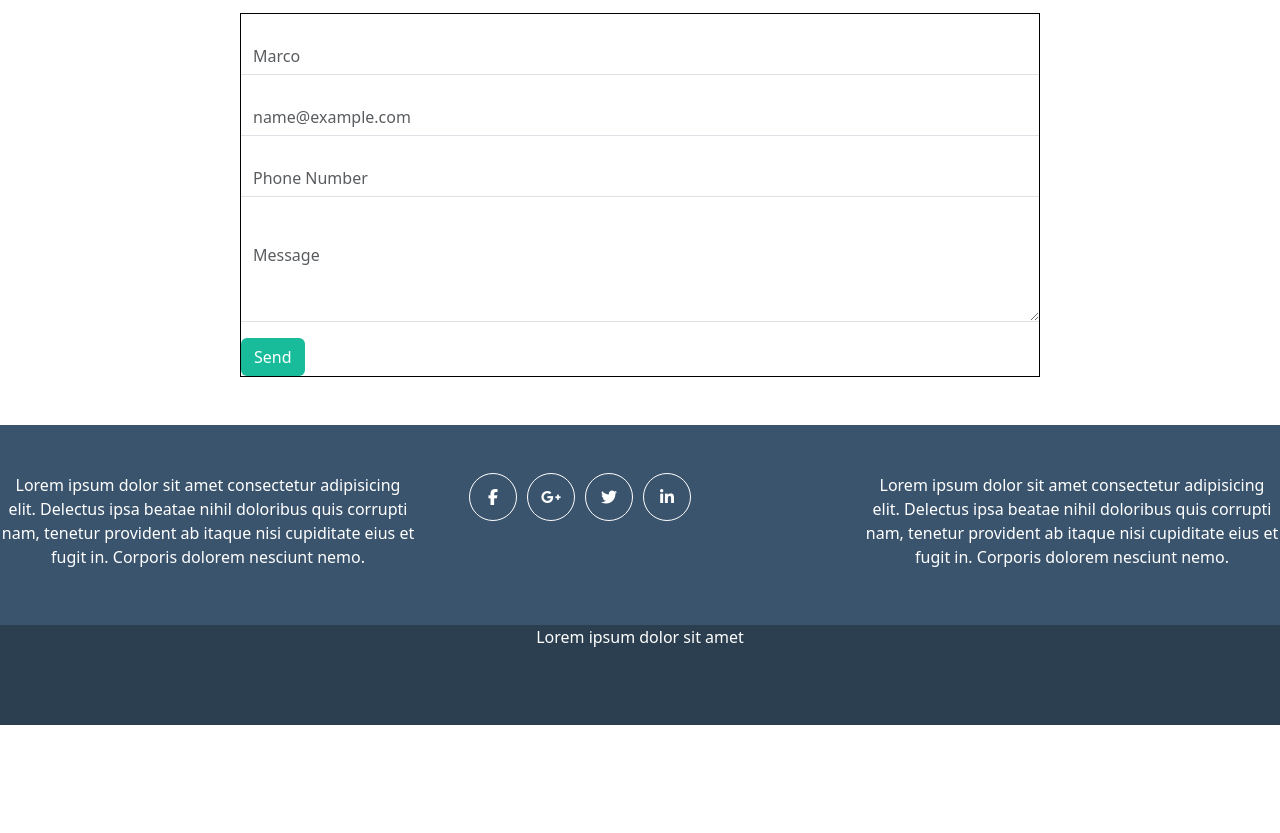
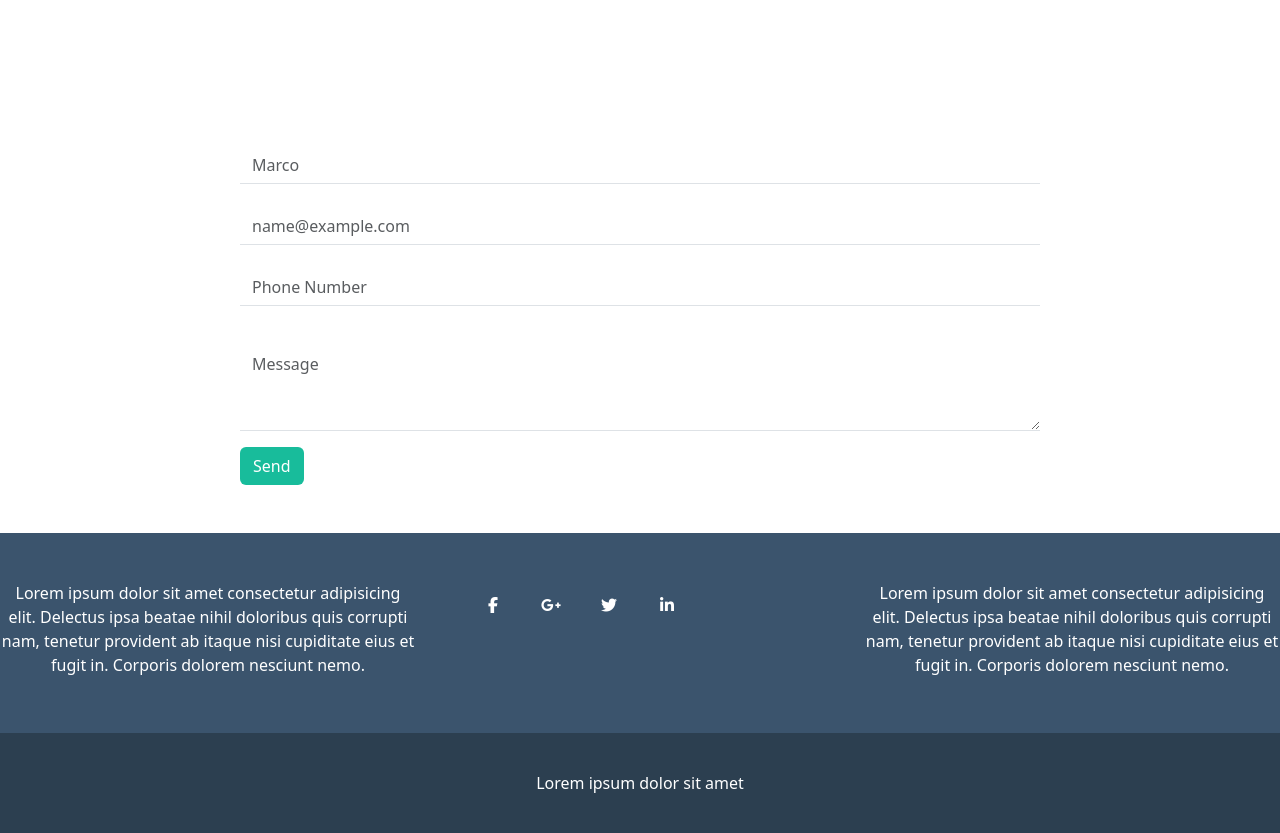
Before and after one commit to Alecaring/html-css-bootstrap-freelancer, a plain HTML site: page index.html in a window 1280 px wide. Shown: the part 1820-2653 px from the top of the page. Before the commit the page ends 2545 px from the top, so only its background shows below. Drawn offline with nearby package versions, Linux system fonts and the light colour scheme.

Commit message:
fix: layout

```diff
--- a/css/style.css
+++ b/css/style.css
@@ -26,9 +26,8 @@
 .ms_hero-container {
     width: 100%;
     max-width: 650px;
-    margin: 0 auto;
+    margin: 10vh auto;
     /* debug */
-    border: 1px solid black;
 }
 .ms_portfolio-item {
     /* debug */
@@ -40,7 +39,6 @@
     width: 80%;
     max-width: 450px;
     margin: 0 auto;
-    border: 1px solid black;
     min-height: 200px;
 }
 .ms_footer-top {
@@ -52,6 +50,9 @@
     background-color: rgb(44 63 80);
     /* debug */
     min-height: 100px;
+    display: flex;
+    align-items: center;
+    justify-content: center;
 }
 .ms_form-controll {
     border-radius: 0;
@@ -74,7 +75,6 @@
     height: 3rem;
     border-radius: 50%;
     color: white;
-    border: 0.5px solid white;
     margin: 0 5px;
     text-decoration: none;
 
```
